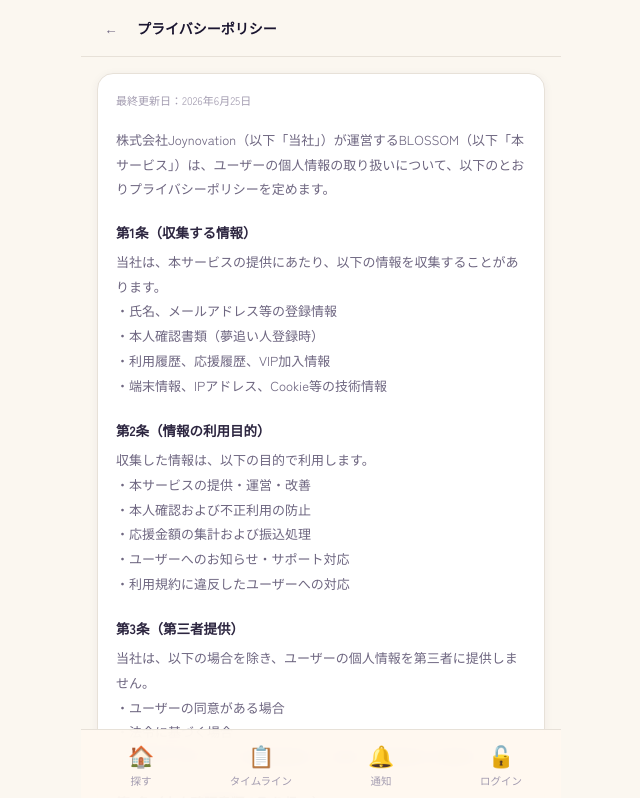
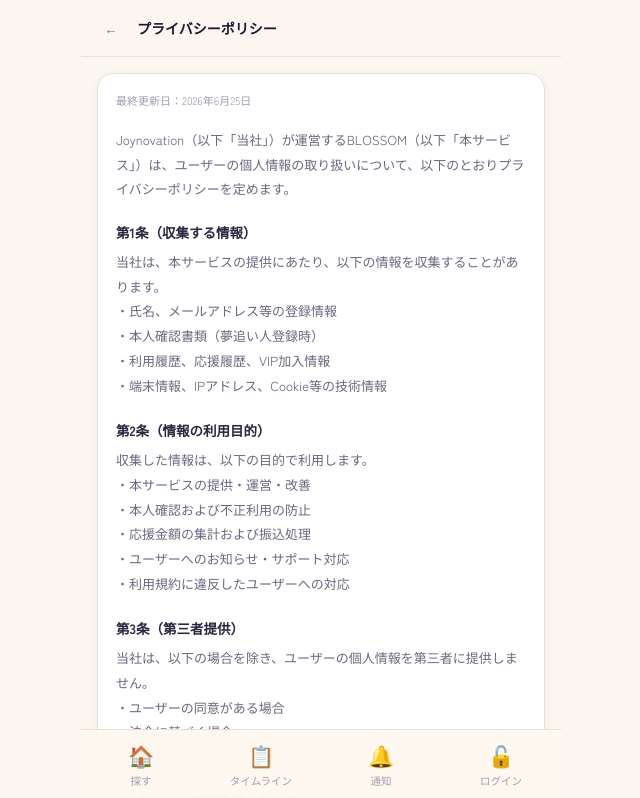
Before and after one commit to adosennsu8-netizen/yumeoibito-app, a Next.js app: page /privacy in a window 1280 px wide. Shown: the top 798 px of the page, without its empty margins (319-959 px from the left). Built offline with nearby package versions, Linux system fonts and the light colour scheme; a web font is replaced by a local one.

Commit message:
feat: プライバシーポリシーページ追加

```diff
--- a/app/privacy/page.js
+++ b/app/privacy/page.js
@@ -17,7 +17,7 @@
           <p style={{ fontSize: 11, color: "var(--text-faint)", margin: "0 0 20px" }}>最終更新日：2026年6月25日</p>
 
           <p style={{ fontSize: 13, lineHeight: 1.9, color: "var(--text-sub)", margin: "0 0 20px" }}>
-            株式会社Joynovation（以下「当社」）が運営するBLOSSOM（以下「本サービス」）は、ユーザーの個人情報の取り扱いについて、以下のとおりプライバシーポリシーを定めます。
+            Joynovation（以下「当社」）が運営するBLOSSOM（以下「本サービス」）は、ユーザーの個人情報の取り扱いについて、以下のとおりプライバシーポリシーを定めます。
           </p>
 
           {[
```
